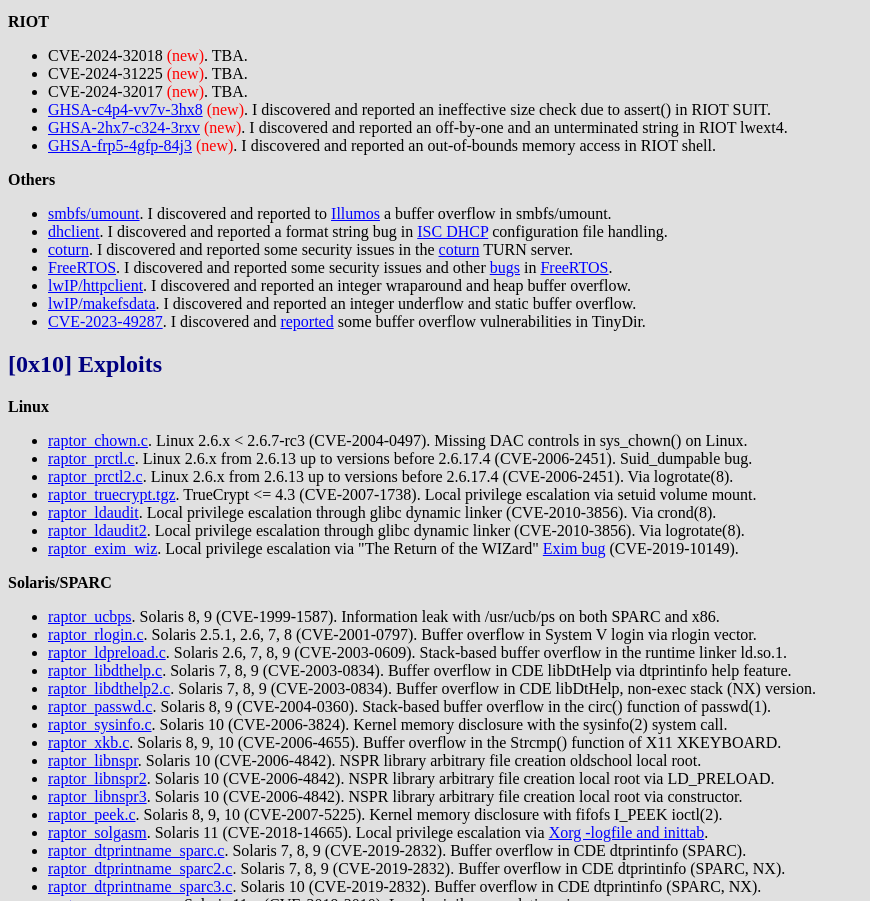
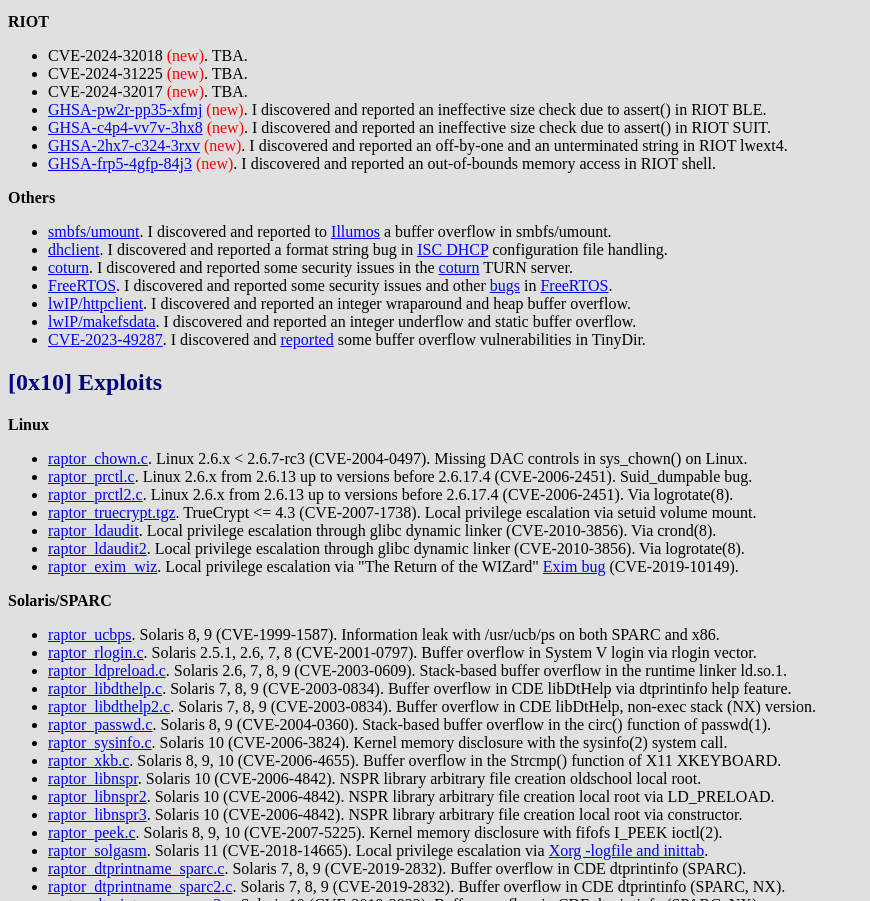
Before and after one commit to 0xdea/0xdea.github.io, a plain HTML site: page index.html in a window 1280 px wide. Shown: the part 4062-4963 px from the top of the page, without its empty margins (0-870 px from the left). Drawn offline with Linux system fonts and the light colour scheme.

Commit message:
Add GHSA-pw2r-pp35-xfmj

```diff
--- a/index.html
+++ b/index.html
@@ -368,6 +368,7 @@
 <li>CVE-2024-32018 <font color="red">(new)</font>. TBA.
 <li>CVE-2024-31225 <font color="red">(new)</font>. TBA.
 <li>CVE-2024-32017 <font color="red">(new)</font>. TBA.
+<li><a href="https://github.com/RIOT-OS/RIOT/security/advisories/GHSA-pw2r-pp35-xfmj">GHSA-pw2r-pp35-xfmj</a> <font color="red">(new)</font>. I discovered and reported an ineffective size check due to assert() in RIOT BLE.
 <li><a href="https://github.com/RIOT-OS/RIOT/security/advisories/GHSA-c4p4-vv7v-3hx8">GHSA-c4p4-vv7v-3hx8</a> <font color="red">(new)</font>. I discovered and reported an ineffective size check due to assert() in RIOT SUIT.
 <li><a href="https://github.com/RIOT-OS/RIOT/security/advisories/GHSA-2hx7-c324-3rxv">GHSA-2hx7-c324-3rxv</a> <font color="red">(new)</font>. I discovered and reported an off-by-one and an unterminated string in RIOT lwext4.
 <li><a href="https://github.com/RIOT-OS/RIOT/security/advisories/GHSA-frp5-4gfp-84j3">GHSA-frp5-4gfp-84j3</a> <font color="red">(new)</font>. I discovered and reported an out-of-bounds memory access in RIOT shell.
```
